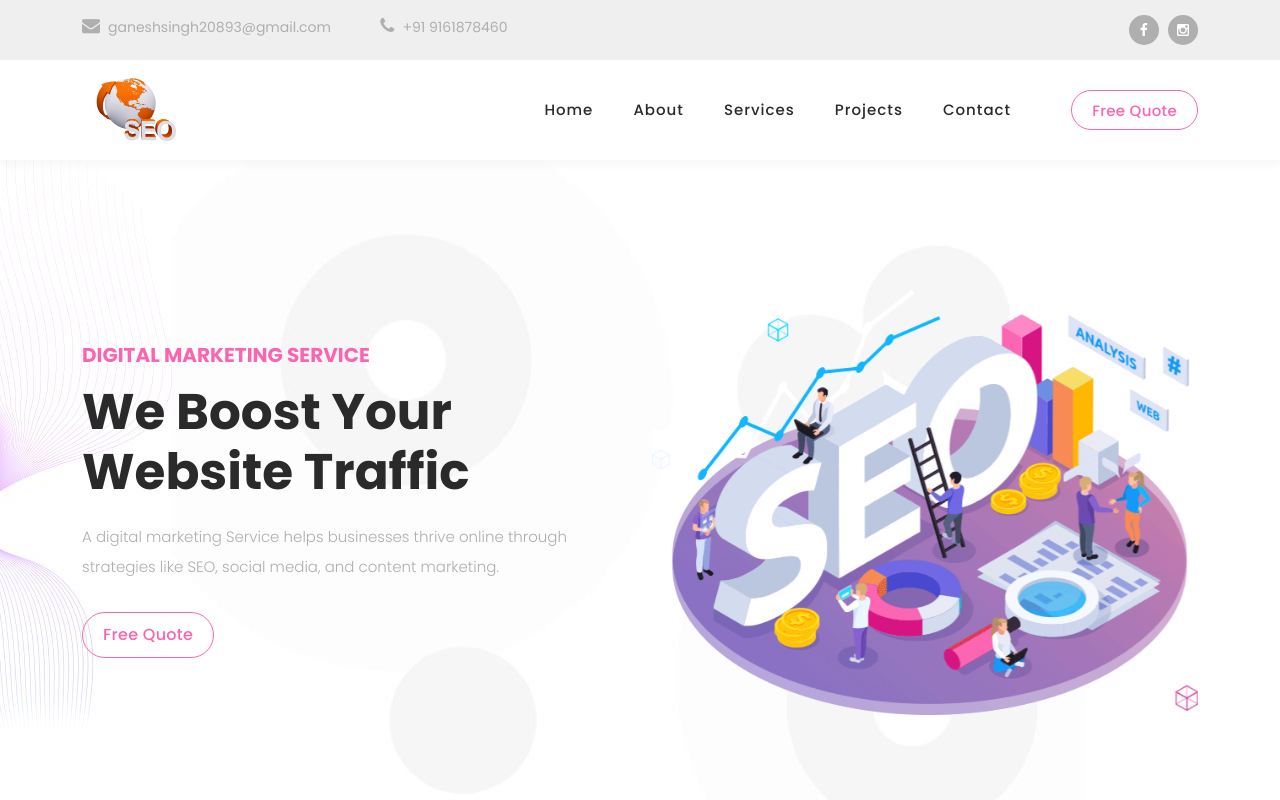
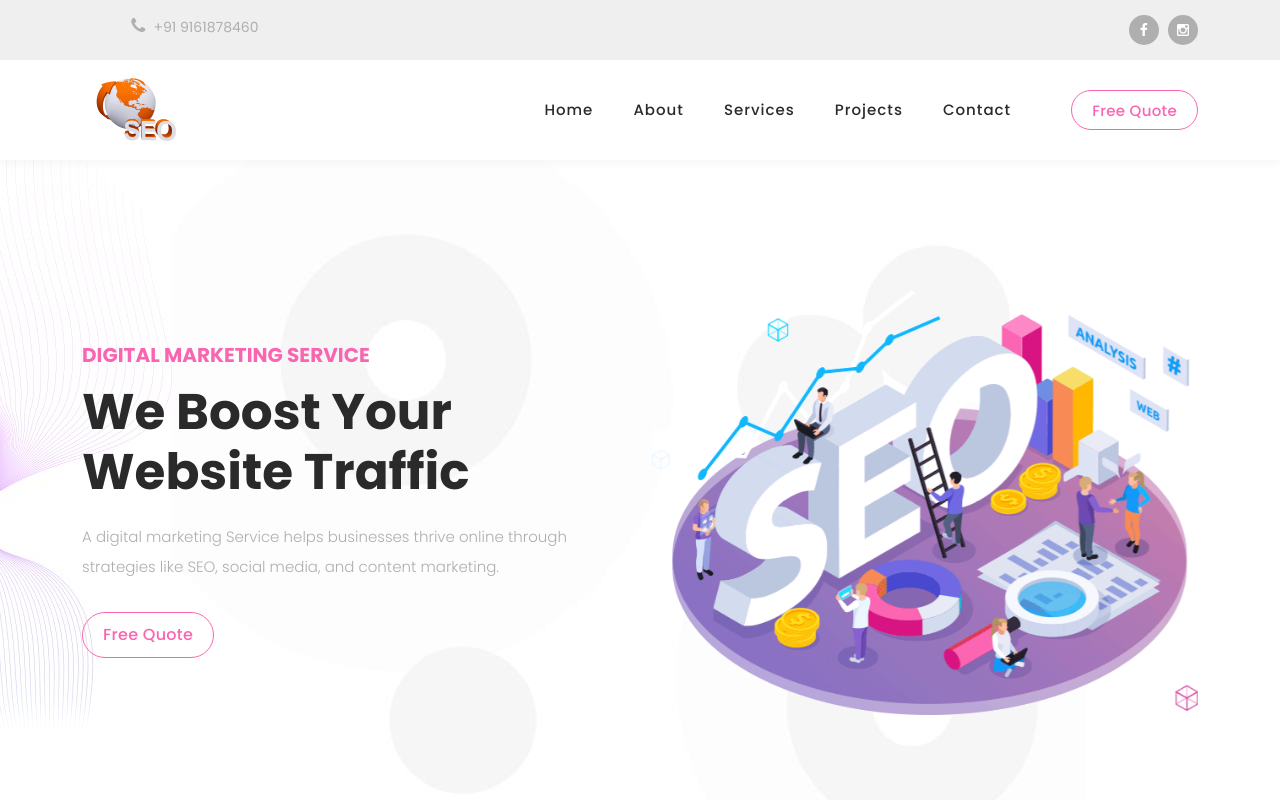
Before and after one commit to Manoj-Kumar1996/SEO, a plain HTML site: page index.html in a window 1280 px wide. Shown: the top 800 px of the page. Drawn offline with Linux system fonts and the light colour scheme.

Commit message:
Update index.html

```diff
--- a/index.html
+++ b/index.html
@@ -51,7 +51,7 @@ https://templatemo.com/tm-568-digimedia
         <div class="col-lg-8 col-sm-8 col-7">
           <ul class="info">
             <li>
-              <a href="mailto:ganeshsingh20893@gmail.com"><i class="fa fa-envelope"></i>ganeshsingh20893@gmail.com</a>
+
             </li>
             <li>
               <a href="tel:9161878460"><i class="fa fa-phone"></i>+91 9161878460</a>
```
